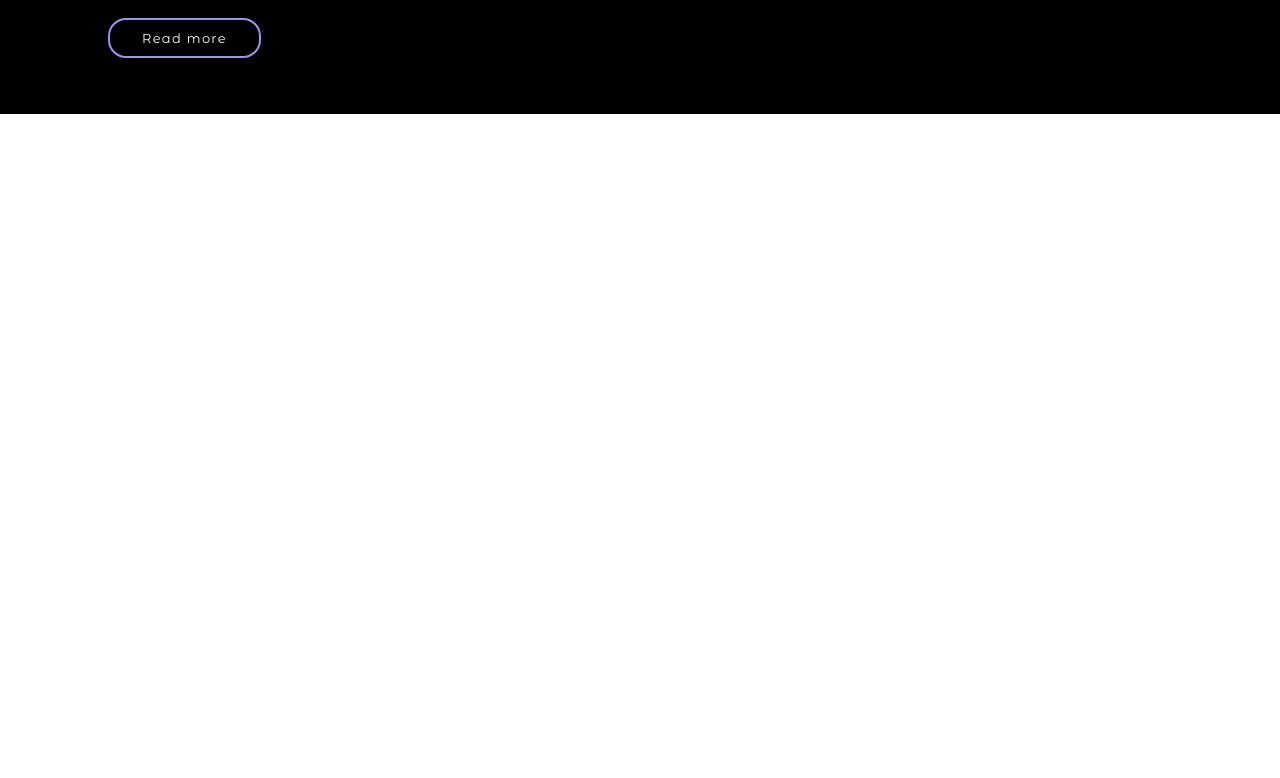
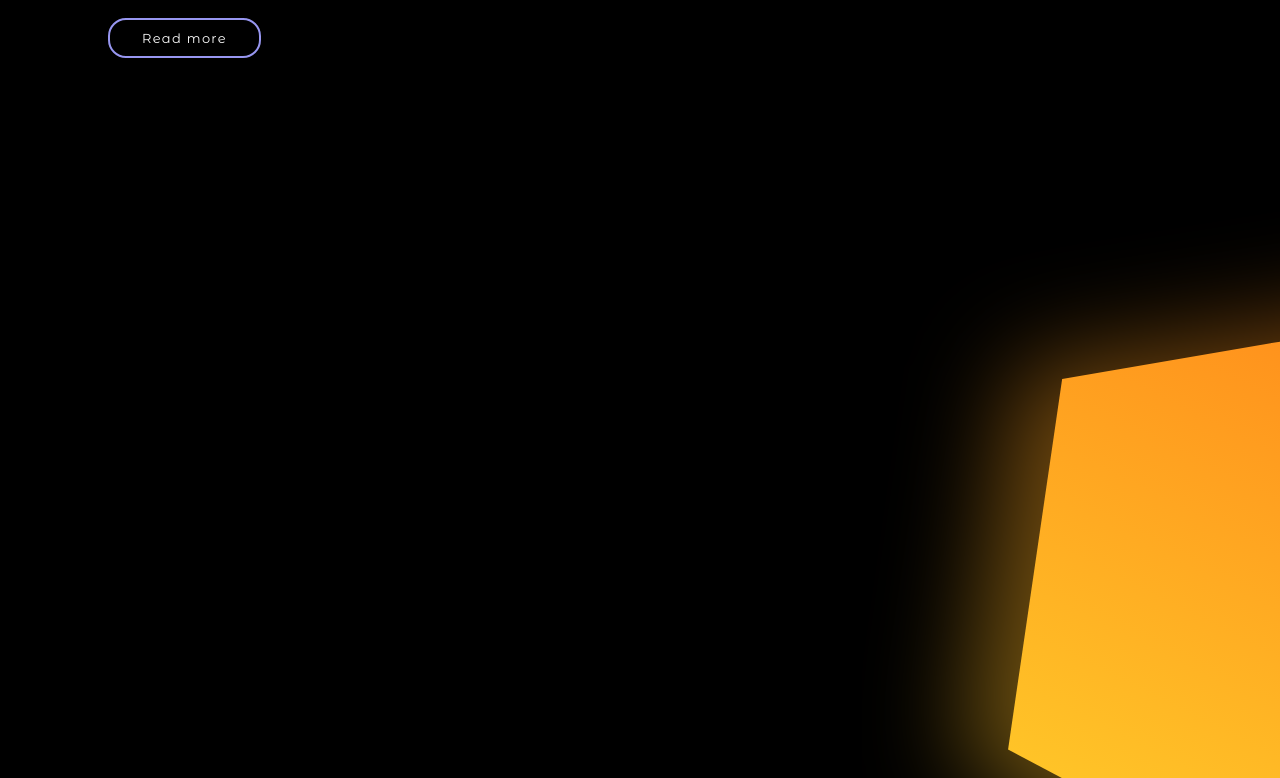
Before and after one commit to Hashal890/ramaera-landing-page, a React (Create React App) app: page / in a window 1280 px wide. Shown: the part 3722-4500 px from the top of the page. Before the commit the page ends 3836 px from the top, so only its background shows below. Built offline with nearby package versions, Linux system fonts and the light colour scheme; a web font is replaced by a local one.

Commit message:
created footer

```diff
--- a/src/App.tsx
+++ b/src/App.tsx
@@ -2,14 +2,12 @@ import React from "react";
 import { Box } from "@chakra-ui/react";
 import TopSection from "./Components/TopSection";
 import BottomSection from "./Components/BottomSection";
-import Footer from "./Components/Footer";
 
 function App() {
   return (
     <Box>
       <TopSection />
       <BottomSection />
-      <Footer />
     </Box>
   );
 }
--- /dev/null
+++ b/src/Assets/RightPolygon.tsx
@@ -0,0 +1,72 @@
+import React from "react";
+
+const RightPolygon = () => {
+  return (
+    <svg
+      width="465"
+      height="892"
+      viewBox="0 0 465 892"
+      fill="none"
+      xmlns="http://www.w3.org/2000/svg"
+    >
+      <g filter="url(#filter0_f_1_2094)">
+        <path
+          d="M578.978 154.002L202.713 215.23L147.461 607.229L489.578 788.269L756.27 508.159L578.978 154.002Z"
+          fill="url(#paint0_linear_1_2094)"
+          fill-opacity="0.43"
+        />
+      </g>
+      <path
+        d="M599.071 164.636L247.15 225.051L193.067 595.508L511.563 764.048L762.487 497.755L599.071 164.636Z"
+        fill="url(#paint1_linear_1_2094)"
+      />
+      <defs>
+        <filter
+          id="filter0_f_1_2094"
+          x="47.4609"
+          y="54.002"
+          width="808.81"
+          height="834.267"
+          filterUnits="userSpaceOnUse"
+          color-interpolation-filters="sRGB"
+        >
+          <feFlood flood-opacity="0" result="BackgroundImageFix" />
+          <feBlend
+            mode="normal"
+            in="SourceGraphic"
+            in2="BackgroundImageFix"
+            result="shape"
+          />
+          <feGaussianBlur
+            stdDeviation="50"
+            result="effect1_foregroundBlur_1_2094"
+          />
+        </filter>
+        <linearGradient
+          id="paint0_linear_1_2094"
+          x1="691.823"
+          y1="2.9689"
+          x2="217.558"
+          y2="945.583"
+          gradientUnits="userSpaceOnUse"
+        >
+          <stop stop-color="#FF7917" />
+          <stop offset="1" stop-color="#FFDD2D" />
+        </linearGradient>
+        <linearGradient
+          id="paint1_linear_1_2094"
+          x1="705.449"
+          y1="21.2677"
+          x2="256.455"
+          y2="914.464"
+          gradientUnits="userSpaceOnUse"
+        >
+          <stop stop-color="#FF7917" />
+          <stop offset="1" stop-color="#FFDD2D" />
+        </linearGradient>
+      </defs>
+    </svg>
+  );
+};
+
+export default RightPolygon;
--- a/src/Components/BottomSection.tsx
+++ b/src/Components/BottomSection.tsx
@@ -4,6 +4,7 @@ import Agri from "./Agri";
 import Ecommerce from "./Ecommerce";
 import Expansion from "./Expansion";
 import Fmcg from "./Fmcg";
+import Footer from "./Footer";
 import Hotel from "./Hotel";
 import Packing from "./Packing";
 import Technology from "./Technology";
@@ -18,6 +19,7 @@ const BottomSection = () => {
       <Fmcg />
       <Agri />
       <Ecommerce />
+      <Footer />
     </Box>
   );
 };
--- a/src/Components/Footer.tsx
+++ b/src/Components/Footer.tsx
@@ -1,8 +1,13 @@
 import React from "react";
-import { Box } from "@chakra-ui/react";
+import { Flex } from "@chakra-ui/react";
+import RightPolygon from "../Assets/RightPolygon";
 
 const Footer = () => {
-  return <Box></Box>;
+  return (
+    <Flex flexDir={"row-reverse"} pt={10}>
+      <RightPolygon />
+    </Flex>
+  );
 };
 
 export default Footer;
```
